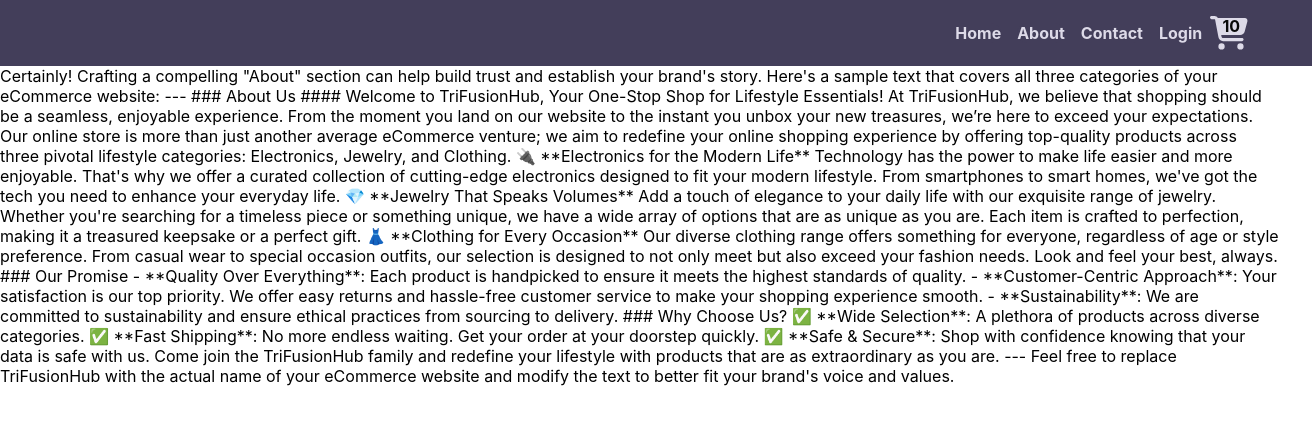
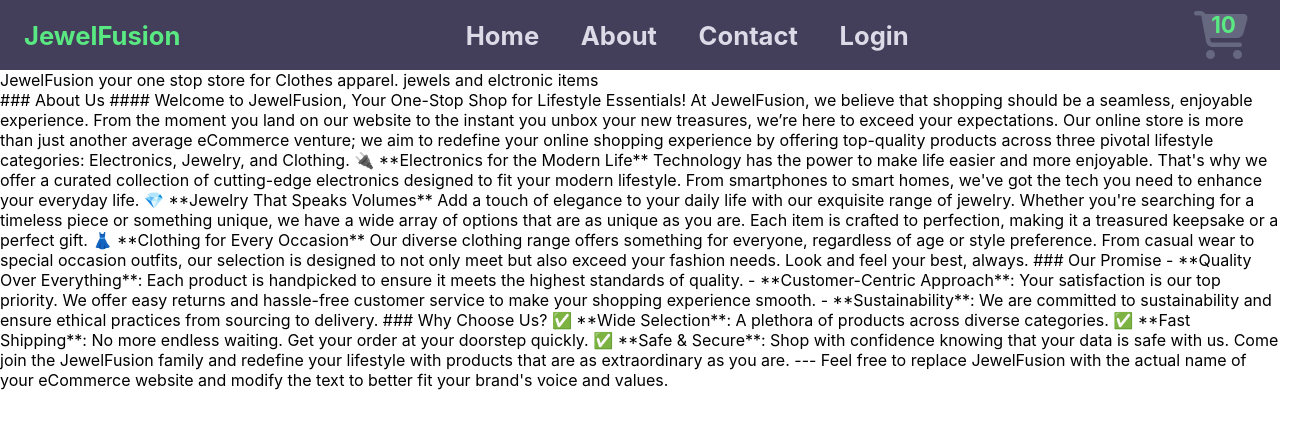
Before and after one commit to MrCyberlord/EcommerceWebsite2, a React (Create React App) app: page /About in a window 1280 px wide. Shown: the top 428 px of the page, 1312 px wide, since content can reach past the window. Built offline with nearby package versions, Linux system fonts and the light colour scheme.

Commit message:
CSS modified

```diff
--- a/src/Components/About.js
+++ b/src/Components/About.js
@@ -3,42 +3,44 @@
 const About = () => {
   return (
     <div>
-      Certainly! Crafting a compelling "About" section can help build trust and
-      establish your brand's story. Here's a sample text that covers all three
-      categories of your eCommerce website: --- ### About Us #### Welcome to
-      TriFusionHub, Your One-Stop Shop for Lifestyle Essentials! At
-      TriFusionHub, we believe that shopping should be a seamless, enjoyable
-      experience. From the moment you land on our website to the instant you
-      unbox your new treasures, we’re here to exceed your expectations. Our
-      online store is more than just another average eCommerce venture; we aim
-      to redefine your online shopping experience by offering top-quality
-      products across three pivotal lifestyle categories: Electronics, Jewelry,
-      and Clothing. 🔌 **Electronics for the Modern Life** Technology has the
-      power to make life easier and more enjoyable. That's why we offer a
-      curated collection of cutting-edge electronics designed to fit your modern
-      lifestyle. From smartphones to smart homes, we've got the tech you need to
-      enhance your everyday life. 💎 **Jewelry That Speaks Volumes** Add a touch
-      of elegance to your daily life with our exquisite range of jewelry.
-      Whether you're searching for a timeless piece or something unique, we have
-      a wide array of options that are as unique as you are. Each item is
-      crafted to perfection, making it a treasured keepsake or a perfect gift.
-      👗 **Clothing for Every Occasion** Our diverse clothing range offers
-      something for everyone, regardless of age or style preference. From casual
-      wear to special occasion outfits, our selection is designed to not only
-      meet but also exceed your fashion needs. Look and feel your best, always.
-      ### Our Promise - **Quality Over Everything**: Each product is handpicked
-      to ensure it meets the highest standards of quality. - **Customer-Centric
-      Approach**: Your satisfaction is our top priority. We offer easy returns
-      and hassle-free customer service to make your shopping experience smooth.
-      - **Sustainability**: We are committed to sustainability and ensure
-      ethical practices from sourcing to delivery. ### Why Choose Us? ✅ **Wide
-      Selection**: A plethora of products across diverse categories. ✅ **Fast
-      Shipping**: No more endless waiting. Get your order at your doorstep
-      quickly. ✅ **Safe & Secure**: Shop with confidence knowing that your data
-      is safe with us. Come join the TriFusionHub family and redefine your
-      lifestyle with products that are as extraordinary as you are. --- Feel
-      free to replace TriFusionHub with the actual name of your eCommerce
-      website and modify the text to better fit your brand's voice and values.
+      <div>
+        JewelFusion your one stop store for Clothes apparel. jewels and
+        elctronic items
+      </div>
+      ### About Us #### Welcome to JewelFusion, Your One-Stop Shop for Lifestyle
+      Essentials! At JewelFusion, we believe that shopping should be a seamless,
+      enjoyable experience. From the moment you land on our website to the
+      instant you unbox your new treasures, we’re here to exceed your
+      expectations. Our online store is more than just another average eCommerce
+      venture; we aim to redefine your online shopping experience by offering
+      top-quality products across three pivotal lifestyle categories:
+      Electronics, Jewelry, and Clothing. 🔌 **Electronics for the Modern Life**
+      Technology has the power to make life easier and more enjoyable. That's
+      why we offer a curated collection of cutting-edge electronics designed to
+      fit your modern lifestyle. From smartphones to smart homes, we've got the
+      tech you need to enhance your everyday life. 💎 **Jewelry That Speaks
+      Volumes** Add a touch of elegance to your daily life with our exquisite
+      range of jewelry. Whether you're searching for a timeless piece or
+      something unique, we have a wide array of options that are as unique as
+      you are. Each item is crafted to perfection, making it a treasured
+      keepsake or a perfect gift. 👗 **Clothing for Every Occasion** Our diverse
+      clothing range offers something for everyone, regardless of age or style
+      preference. From casual wear to special occasion outfits, our selection is
+      designed to not only meet but also exceed your fashion needs. Look and
+      feel your best, always. ### Our Promise - **Quality Over Everything**:
+      Each product is handpicked to ensure it meets the highest standards of
+      quality. - **Customer-Centric Approach**: Your satisfaction is our top
+      priority. We offer easy returns and hassle-free customer service to make
+      your shopping experience smooth. - **Sustainability**: We are committed to
+      sustainability and ensure ethical practices from sourcing to delivery. ###
+      Why Choose Us? ✅ **Wide Selection**: A plethora of products across
+      diverse categories. ✅ **Fast Shipping**: No more endless waiting. Get
+      your order at your doorstep quickly. ✅ **Safe & Secure**: Shop with
+      confidence knowing that your data is safe with us. Come join the
+      JewelFusion family and redefine your lifestyle with products that are as
+      extraordinary as you are. --- Feel free to replace JewelFusion with the
+      actual name of your eCommerce website and modify the text to better fit
+      your brand's voice and values.
     </div>
   );
 };
--- a/src/Components/Cart/CartIcon.module.css
+++ b/src/Components/Cart/CartIcon.module.css
@@ -1,23 +1,25 @@
 .cartIconWrapper {
     position: relative;
     display: inline-block;
-    margin-right: 3rem;
+    margin-right: 2rem;
+    color:#66687f
 }
 
 .cartIconWrapper:hover {
     cursor: pointer;
-    color:#6e6f77;
+    color:#8a8eac;
 }
 
 .cartIcon {
-    font-size: 2.1rem;
+    font-size: 3rem;
 }
 
 .itemCount {
     position: absolute;
-    right: 0.6rem;
+    right: 1.3rem;
+    font-size: 1.4rem;
     font-weight: bold;
     width: 1rem;
     height: 1rem;
-    color: #090909;
+    color: #59E881;
 }
--- a/src/Components/Navbar.js
+++ b/src/Components/Navbar.js
@@ -8,6 +8,7 @@
   return (
     <>
       <div className={styles.Navbar}>
+        <span className={styles.logo}>JewelFusion</span>
         <nav>
           <Link to="/Products">Home</Link>
           <Link to="/About">About</Link>
--- a/src/Components/Navbar.module.css
+++ b/src/Components/Navbar.module.css
@@ -1,10 +1,11 @@
 .Navbar {
     display: flex;
     justify-content: flex-end;
+    justify-content: space-between;
     align-items: center;
     background-color: #433E5A;
     color: #DDDAE8;
-    padding: 1rem;
+    padding:0.7rem 0rem;
     top: 0;
     left: 0;
     width: 100%;
@@ -15,14 +16,23 @@
 .Navbar nav a {
     background-color: #433E5A;
     color: #DDDAE8;
-    padding: 0rem 0rem;
+    padding: 0rem 0.8rem;
     margin: 0rem 0.5rem;
     text-decoration: none;
     border-radius: 1rem;
     transition: background-color 0.3s ease;
+    font-size: 1.6rem;
     font-weight: bold;
 }
 
 .Navbar nav a:hover {
     color:#b4acd4 ;
 }
+
+.logo {
+    font-size: 1.6rem;
+    font-weight: bold;
+    /* margin-right: auto; */
+    margin-left: 1.5rem;
+    color: #59E881;
+}
--- a/src/Components/ProductsPage/ProductCard.module.css
+++ b/src/Components/ProductsPage/ProductCard.module.css
@@ -1,6 +1,7 @@
 .productCard {
     height: 18rem;
     width: 18rem;
+
     display: flex;
     justify-content: center;
     align-items: center;
--- a/src/Components/ProductsPage/Products.js
+++ b/src/Components/ProductsPage/Products.js
@@ -7,10 +7,17 @@
   const [products, setProducts] = useState([]);
 
   useEffect(() => {
-    fetch("https://fakestoreapi.com/products")
-      .then((response) => response.json())
-      .then((data) => setProducts(data))
-      .catch((error) => console.error("Error fetching data:", error));
+    const fetchData = async () => {
+      try {
+        const response = await fetch("https://fakestoreapi.com/products");
+        const data = await response.json();
+        setProducts(data);
+      } catch (error) {
+        console.error("Error Fetching Data:", error);
+      }
+    };
+
+    fetchData();
   }, []);
 
   return (
--- a/src/Components/ProductsPage/Products.module.css
+++ b/src/Components/ProductsPage/Products.module.css
@@ -1,9 +1,19 @@
 .products {
-    margin-top: 4rem;
+    margin-top: 2rem;
+
 }
 
+/* .productList {
+    display: grid;
+
+    grid-template-columns: repeat(4, 1fr);
+
+    gap: 1rem;
+} */
+
 .productList {
-    display: grid;
-    grid-template-columns: repeat(4, 1fr);
-    gap: 1rem;
-}
+    display: flex;
+    flex-wrap: wrap;
+    gap: 2rem;
+    justify-content: space-around;
+  }
```
